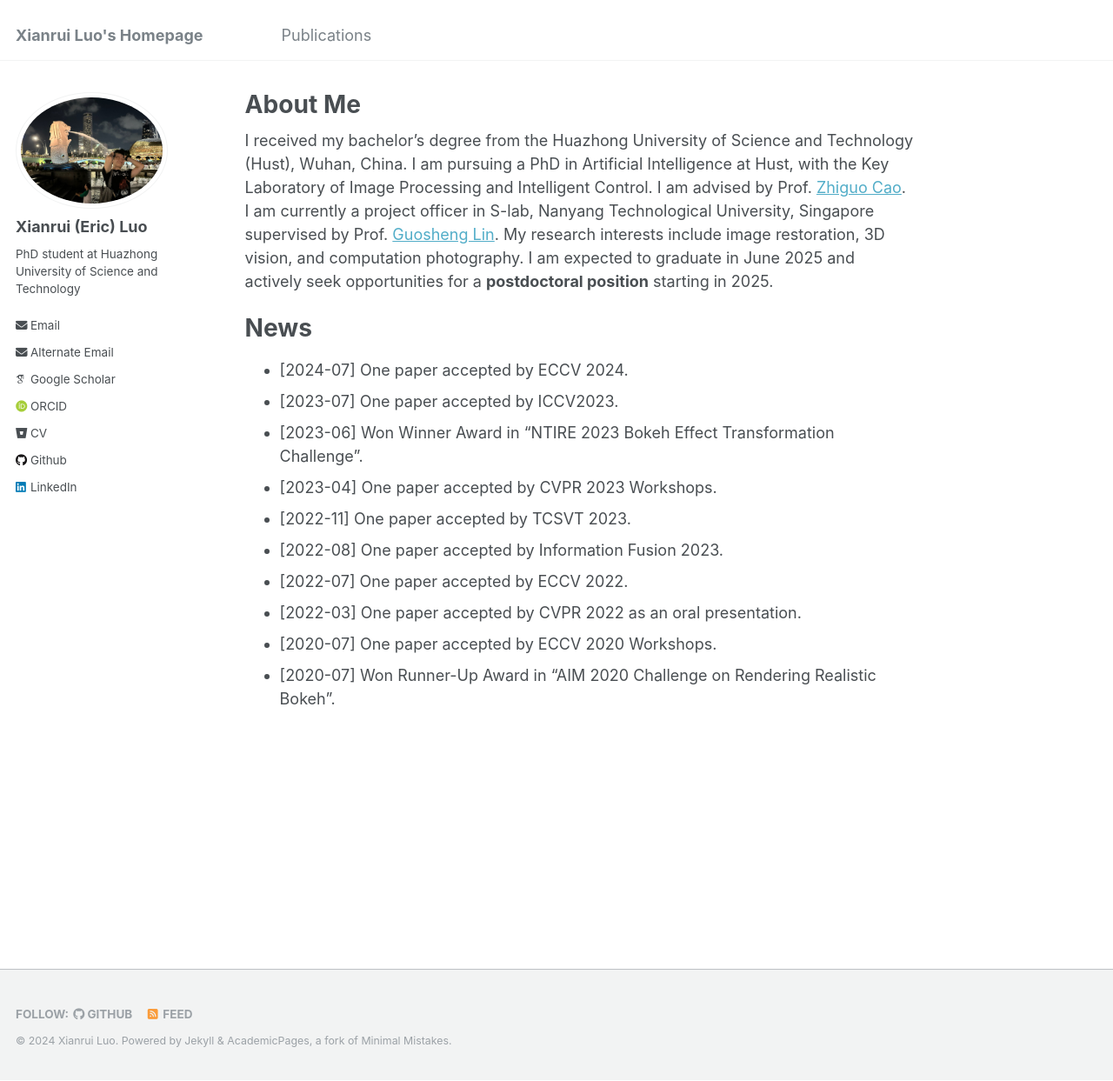
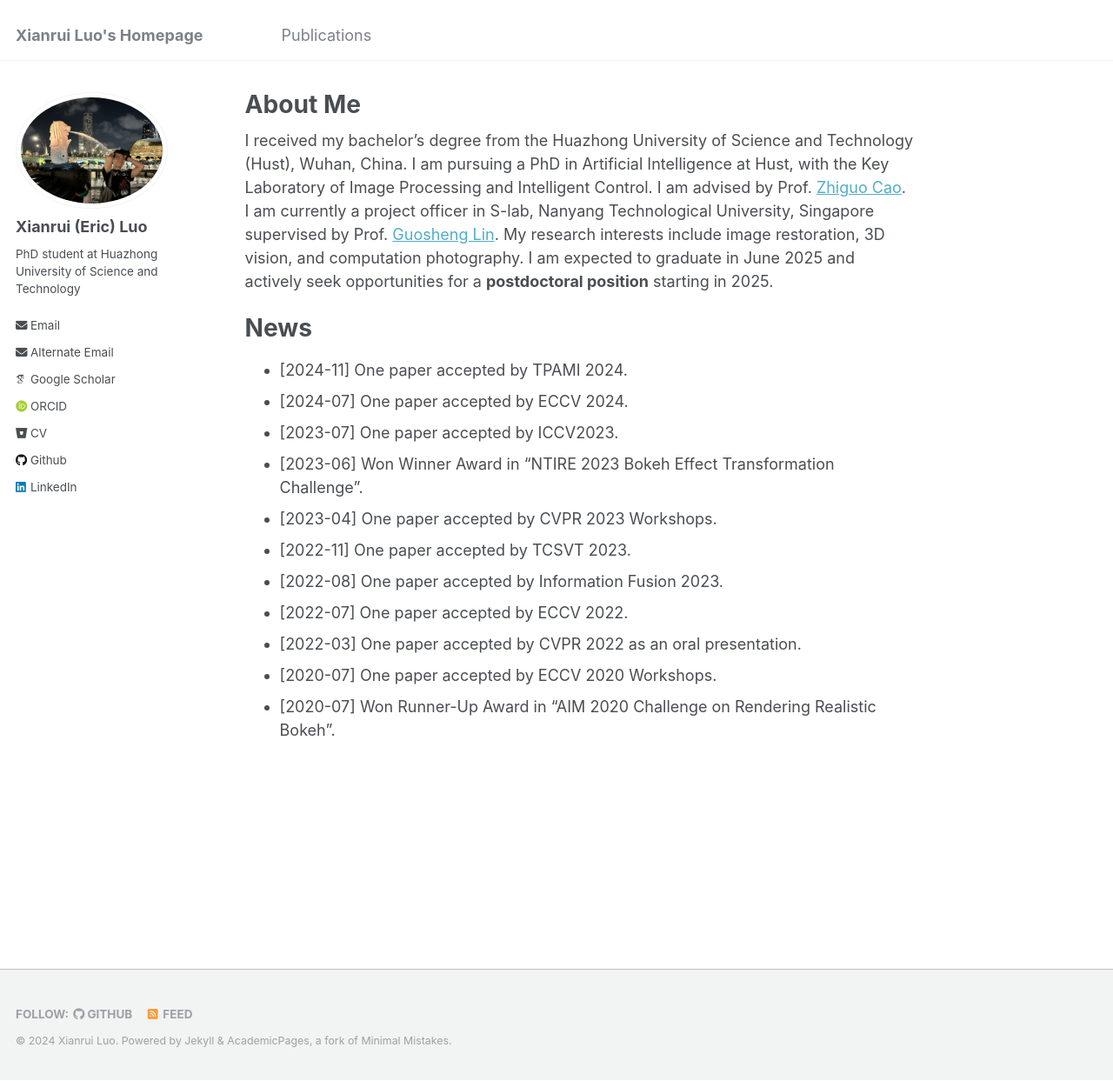
Before and after one commit to xianrui-luo/xianrui-luo.github.io, a Jekyll site: the page built from _pages/about.md, in a window 1280 px wide and 1243 px high. Shown: the whole window at 87% size. Built offline with Jekyll 4.4.1, drawn with Linux system fonts in a browser that asks for light colours; some web fonts are replaced.

Commit message:
Update about.md

```diff
--- a/_pages/about.md
+++ b/_pages/about.md
@@ -11,6 +11,7 @@ I received my bachelor's degree from the Huazhong University of Science and Tech
 
 News
 =======
+- [2024-11] One paper accepted by TPAMI 2024.
 - [2024-07] One paper accepted by ECCV 2024.
 - [2023-07] One paper accepted by ICCV2023.
 - [2023-06] Won Winner Award in "NTIRE 2023 Bokeh Effect Transformation Challenge".
```
